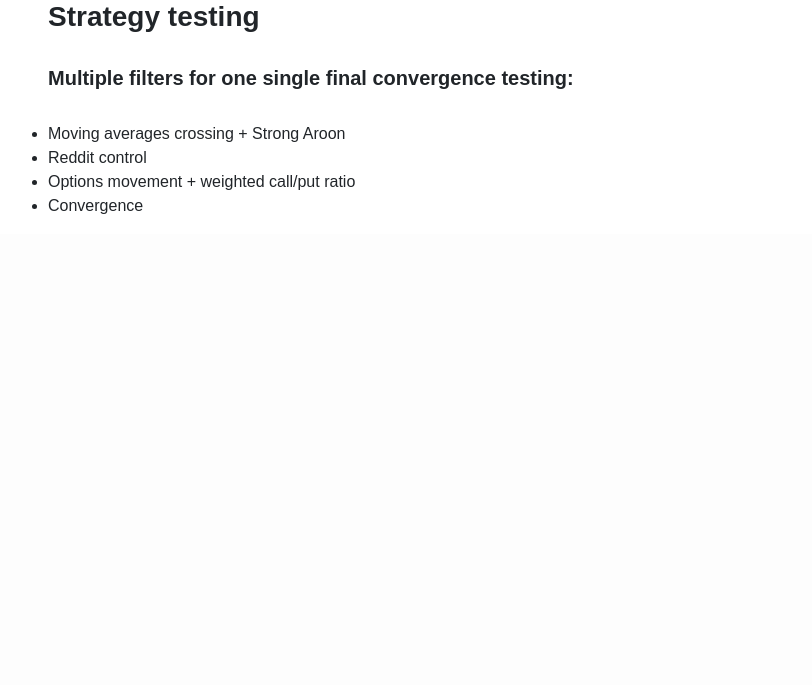
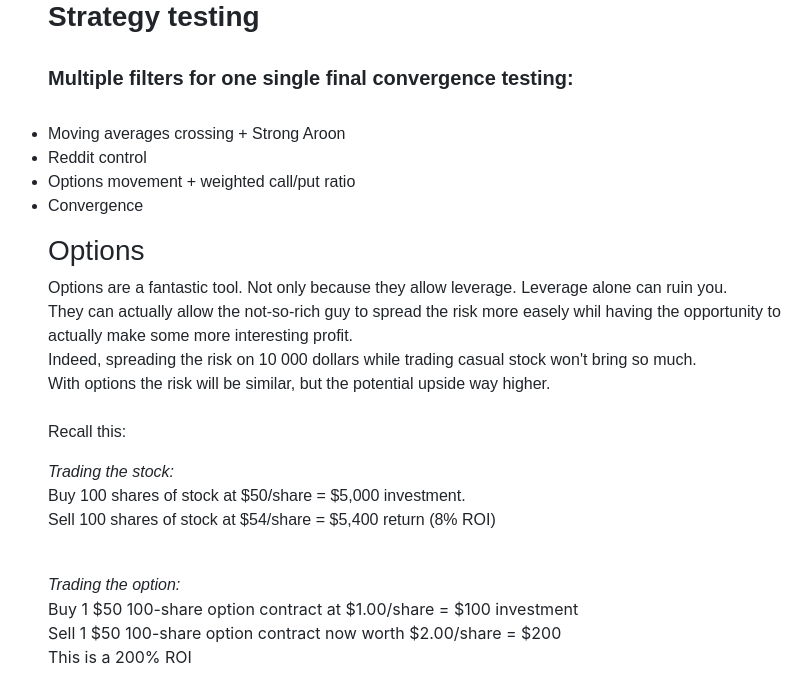
Before and after one commit to webclinic017/Get-the-signals, a Flask app: page /investInfra in a window 1280 px wide. Shown: the part 897-1582 px from the top of the page, without its empty margins (212-1024 px from the left). Before the commit the page ends 1111 px from the top, so only its background shows below. Run offline with Flask 2, Linux system fonts and the light colour scheme; the visitor is signed in with stand-in values (Sample User, id 1); some libraries are stand-ins or nearby versions.

Commit message:
investinfra

```diff
--- a/SV/templates/investInfra.html
+++ b/SV/templates/investInfra.html
@@ -71,6 +71,36 @@
     <li>Options movement + weighted call/put ratio</li>
     <li>Convergence</li>
   </ul>
+
+  <h3><stron>Options</stron></h3>
+  <p>
+    Options are a fantastic tool. Not only because they allow leverage.
+    Leverage alone can ruin you.
+  </br>
+    They can actually allow the not-so-rich guy to spread the risk more easely whil having the opportunity to actually make
+    some more interesting profit.
+  </br>
+
+    Indeed, spreading the risk on 10 000 dollars while trading casual stock won't bring so much.
+  </br>
+
+    With options the risk will be similar, but the potential upside way higher.
+</br>
+</br>
+
+  Recall this:
+</br>
+  <p>
+    <i>Trading the stock:</i></br>
+    Buy 100 shares of stock at $50/share = $5,000 investment.</br>
+    Sell 100 shares of stock at $54/share = $5,400 return (8% ROI)
+  </p>
+</br>
+  <i>Trading the option:</i></br>
+  Buy 1 $50 100-share option contract at $1.00/share = $100 investment</br>
+  Sell 1 $50 100-share option contract now worth $2.00/share = $200</br>
+  This is a 200% ROI
+  </p>
 </body>
 
 
--- a/SV/templates/table.html
+++ b/SV/templates/table.html
@@ -57,7 +57,8 @@
     {%if average>0%}
     <img alt="dl icon" src="../static/green-arrow.png" width="30" height="30" >
     Average overall return: {{average}} %
-
+    {%elif average==0%}
+    Average overall return: 0 %
     {%else%}
     <img alt="dl icon" src="../static/red-arrow.png" width="30" height="30" >
     {% endif %}
--- a/app.py
+++ b/app.py
@@ -95,18 +95,6 @@ def fetch(nRows=200):
     # If empty we simply return items. No Bug.
     # If we process below py calculations with an item the website is throw an error.
     if items:
-        # Transform tuple of tuples in list of lists for mutability
-        def tuplesToLists(tupleOfTuples):
-            """
-            Casts tuples of tuples in list of lsits
-            """
-            listofTuples = list(items)
-            listofLists = []
-            for tup in listofTuples:
-                l = list(tup)
-                listofLists.append(l)
-            return listofLists
-
         # Calculate price evolutinds and append to list of Lists
         dfitems = pd.DataFrame(items)
         PriceEvolution = dfitems.iloc[:,6].tolist()
@@ -179,8 +167,6 @@ def table():
 # https://plotly.com/python/figure-labels/
 # https://code.tutsplus.com/tutorials/charting-using-plotly-in-python--cms-30286
     average, items = fetch()
-    #print(items)
-
 
     df = pd.DataFrame(list(items), columns=['ValidTick',
         'SignalDate',
@@ -197,10 +183,9 @@ def table():
     fig = go.Figure([go.Bar(x=dfPivoted.index, y=dfPivoted['PriceEvolution'])])
     fig.update_layout(title='Price Evolution, per starting Signal Date',\
         xaxis_title="SignalDate",\
-        yaxis_title="Avg. PriveEvolution",
+        yaxis_title="Avg. PriceEvolution",
         font=dict(size=10))
 
-    #data = [fig]
     lineJSON = json.dumps(fig, cls=plotly.utils.PlotlyJSONEncoder)
 
     return render_template('table.html', average=average, items=items, plot=lineJSON)
```
